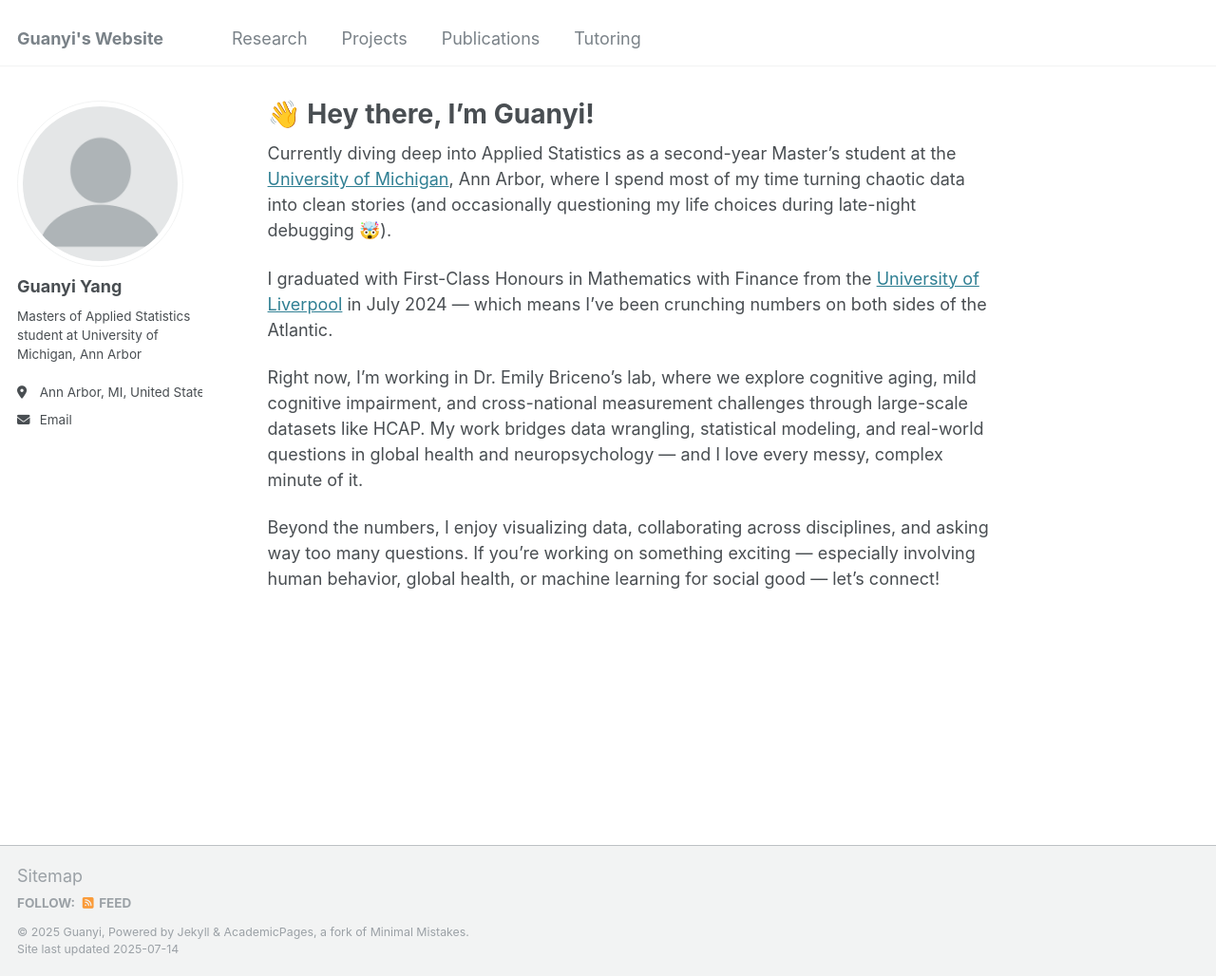
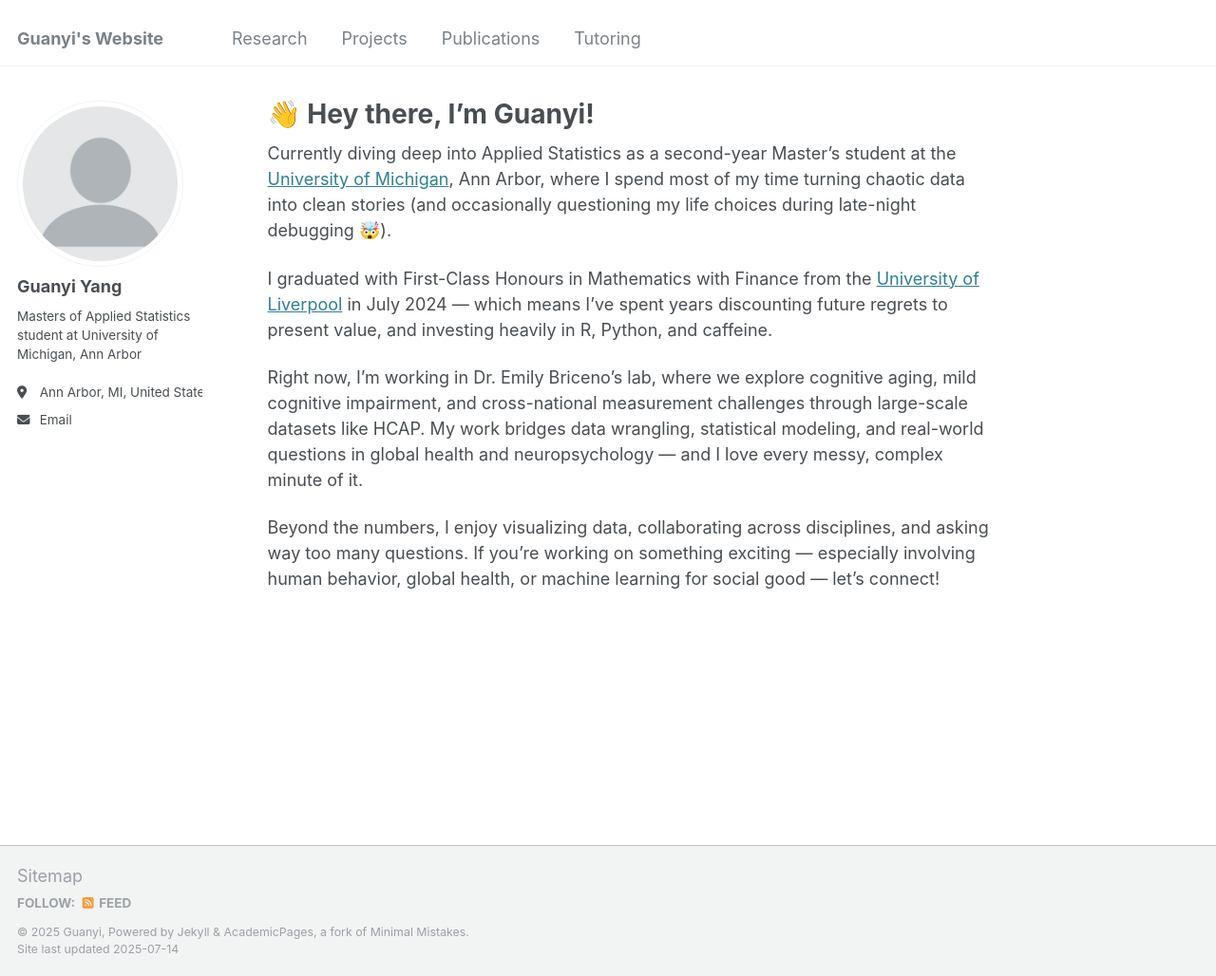
Before and after one commit to Guanyiy/guanyiy.github.io, a Jekyll site: the page built from _pages/about.md, in a window 1280 px wide and 1028 px high. Shown: the whole window at 95% size. Built offline with Jekyll 4.4.1, drawn with Linux system fonts in a browser that asks for light colours.

Commit message:
about.md

```diff
--- a/_pages/about.md
+++ b/_pages/about.md
@@ -9,7 +9,7 @@ redirect_from:
 
 Currently diving deep into Applied Statistics as a second-year Master’s student at the [University of Michigan](www.umich.edu/), Ann Arbor, where I spend most of my time turning chaotic data into clean stories (and occasionally questioning my life choices during late-night debugging 🤯).
 
-I graduated with First-Class Honours in Mathematics with Finance from the  [University of Liverpool](www.liverpool.ac.uk/) in July 2024 — which means I’ve been crunching numbers on both sides of the Atlantic.
+I graduated with First-Class Honours in Mathematics with Finance from the  [University of Liverpool](www.liverpool.ac.uk/) in July 2024 — which means I’ve spent years discounting future regrets to present value, and investing heavily in R, Python, and caffeine.
 
 Right now, I’m working in Dr. Emily Briceno’s lab, where we explore cognitive aging, mild cognitive impairment, and cross-national measurement challenges through large-scale datasets like HCAP. My work bridges data wrangling, statistical modeling, and real-world questions in global health and neuropsychology — and I love every messy, complex minute of it.
 
```
